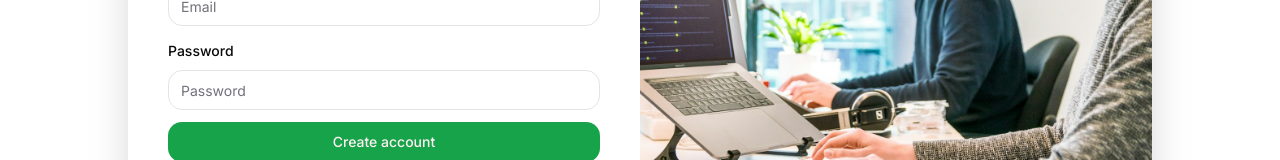
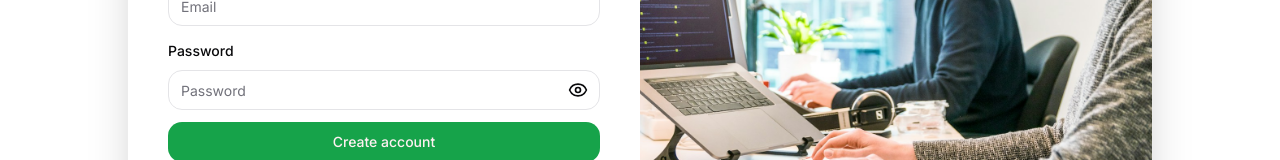
Before and after one commit to Clyderitchie/nextjs-social-media-clone, a Next.js app: page /signup in a window 1280 px wide. Shown: the part 414-574 px from the top of the page. Built offline with nearby package versions, Linux system fonts and the light colour scheme.

Commit message:
Added the finishing logic and styling of signUp page

```diff
--- a/src/app/(auth)/signup/SignUpForm.tsx
+++ b/src/app/(auth)/signup/SignUpForm.tsx
@@ -19,6 +19,8 @@
 import { Button } from "@/components/ui/button";
 import { useState, useTransition } from "react";
 import { signUp } from "./actions";
+import { PasswordInput } from "@/components/PasswordInput";
+import LoadingButton from "@/components/LoadingButton";
 
 export default function SignUpForm() {
   const [error, setError] = useState<string>();
@@ -79,15 +81,15 @@
             <FormItem>
               <FormLabel>Password</FormLabel>
               <FormControl>
-                <Input placeholder="Password" type="password" {...field} />
+                <PasswordInput placeholder="Password" {...field} />
               </FormControl>
               <FormMessage />
             </FormItem>
           )}
         />
-        <Button type="submit" className="w-full">
+        <LoadingButton loading={isPending} type="submit" className="w-full">
           Create account
-        </Button>
+        </LoadingButton>
       </form>
     </Form>
   );
--- /dev/null
+++ b/src/components/LoadingButton.tsx
@@ -0,0 +1,23 @@
+import { cn } from "@/lib/utils";
+import { Button, ButtonProps } from "./ui/button";
+import { Loader2 } from "lucide-react";
+
+interface LoadingButtonProps extends ButtonProps {
+    loading: boolean
+}
+
+export default function LoadingButton({
+    loading,
+    disabled,
+    className,
+    ...props
+}: LoadingButtonProps) {
+    return <Button
+    disabled={loading || disabled}
+    className={cn("flex item-center gap-2", className)}
+    {...props}
+    >
+        {loading && <Loader2 className="size-5 animate-spin"/>}
+        {props.children}
+    </Button>
+}
--- /dev/null
+++ b/src/components/PasswordInput.tsx
@@ -0,0 +1,38 @@
+// Captures input of users password
+// Includes toggle for Showing password or not
+import React, { useState } from "react";
+import { Input, InputProps } from "./ui/input";
+import { cn } from "@/lib/utils";
+import { Eye, EyeOff } from "lucide-react";
+
+const PasswordInput = React.forwardRef<HTMLInputElement, InputProps>(
+  ({ className, type, ...props }, ref) => {
+    const [showPassword, setShowPassword] = useState(false);
+
+    return (
+        <div className="relative">
+            <Input
+            type={showPassword ? "text" : "password"}
+            className={cn("pe-10", className)}
+            ref={ref}
+            {...props}
+            />
+            <button
+            type='button'
+            onClick={() => setShowPassword(!showPassword)}
+            title={showPassword ? 'Hide Password': 'Show Password'}
+            className="absolute right-3 top-1/2 -translate-y-1/2 transform-text-muted-foreground">
+                {showPassword ? (
+                    <EyeOff className="size-5" />
+                ): (
+                    <Eye className="size-5"/>
+                )}
+            </button>
+        </div>
+    )
+  },
+);
+
+PasswordInput.displayName = "PasswordInput";
+
+export { PasswordInput };
```
